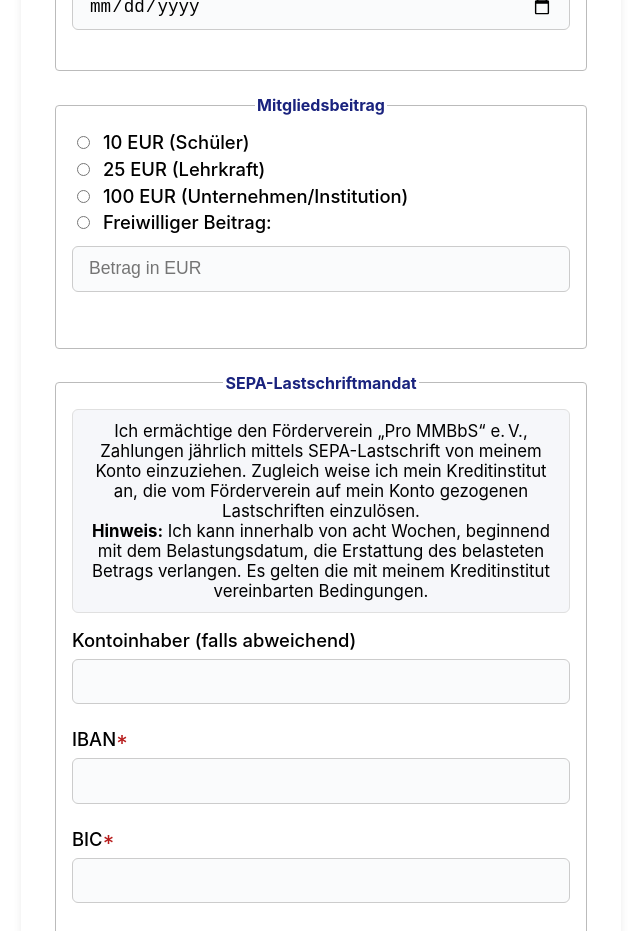
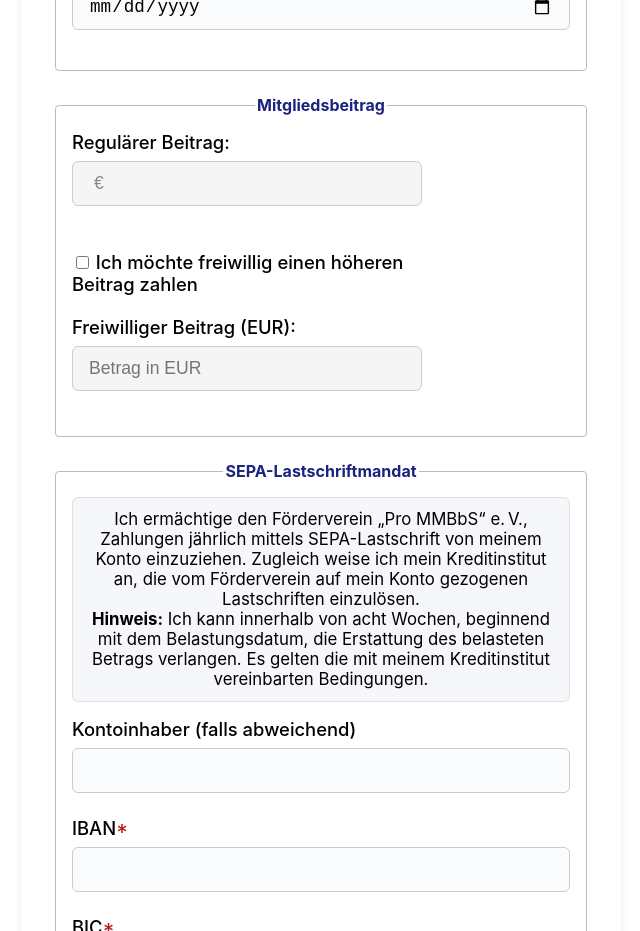
Before and after one commit to jtuttas/anmeldung, a React (Create React App) app: page / in a window 1280 px wide. Shown: the part 1040-1971 px from the top of the page, without its empty margins (319-959 px from the left). Built offline with nearby package versions, Linux system fonts and the light colour scheme.

Commit message:
Füge Unterstützung für freiwillige Beiträge im Anmeldeformular hinzu und verbessere die Validierung

```diff
--- a/src/Anmeldeformular.js
+++ b/src/Anmeldeformular.js
@@ -60,10 +60,18 @@ function Anmeldeformular() {
   const [missingFields, setMissingFields] = useState([]);
   const [ibanError, setIbanError] = useState('');
   const [bicError, setBicError] = useState('');
+  const [freiwilligAktiv, setFreiwilligAktiv] = useState(false);
   // ...existing code...
 
   const handleChange = (e) => {
     const { name, value, type, checked } = e.target;
+    if (name === 'freiwilligAktiv') {
+      setFreiwilligAktiv(checked);
+      if (!checked) {
+        setForm((prev) => ({ ...prev, beitragFrei: '' }));
+      }
+      return;
+    }
     setForm((prev) => {
       let newState = {
         ...prev,
@@ -73,11 +81,34 @@ function Anmeldeformular() {
       if (name === 'mitgliedstyp') {
         if (value === 'Schüler/in') newState.beitrag = '10';
         else if (value === 'Lehrkraft') newState.beitrag = '25';
-  else if (value === 'Unternehmen') newState.beitrag = '100';
+        else if (value === 'Unternehmen') newState.beitrag = '100';
         else newState.beitrag = '';
+        // Wenn Typ geändert, freiwilligen Beitrag zurücksetzen
+        newState.beitragFrei = '';
+        setFreiwilligAktiv(false);
+      }
+      // Validierung: Freiwilliger Beitrag muss größer als Standardbeitrag sein
+      if (name === 'beitragFrei' && freiwilligAktiv) {
+        if (parseFloat(value) <= parseFloat(prev.beitrag)) {
+          setError('Der freiwillige Beitrag muss größer als der reguläre Beitrag sein.');
+        } else {
+          setError(null);
+        }
       }
       return newState;
     });
+  };
+
+  // Validierung auch bei TAB (onBlur) auf beitragFrei
+  const handleBeitragFreiBlur = (e) => {
+    const value = e.target.value;
+    if (freiwilligAktiv) {
+      if (parseFloat(value) <= parseFloat(form.beitrag)) {
+        setError('Der freiwillige Beitrag muss größer als der reguläre Beitrag sein.');
+      } else {
+        setError(null);
+      }
+    }
   };
 
 
@@ -263,12 +294,20 @@ function Anmeldeformular() {
         {/* Mitgliedsbeitrag */}
         <fieldset>
           <legend>Mitgliedsbeitrag</legend>
-          <div className="radio-group">
-            <label><input type="radio" name="beitrag" value="10" checked={form.beitrag === '10'} onChange={handleChange} /> 10 EUR (Schüler)</label>
-            <label><input type="radio" name="beitrag" value="25" checked={form.beitrag === '25'} onChange={handleChange} /> 25 EUR (Lehrkraft)</label>
-            <label><input type="radio" name="beitrag" value="100" checked={form.beitrag === '100'} onChange={handleChange} /> 100 EUR (Unternehmen/Institution)</label>
-            <label><input type="radio" name="beitrag" value="frei" checked={form.beitrag === 'frei'} onChange={handleChange} /> Freiwilliger Beitrag:</label>
-            <input type="number" name="beitragFrei" min="1" step="1" placeholder="Betrag in EUR" value={form.beitragFrei} onChange={handleChange} />
+          <div style={{display:'flex',flexDirection:'column',alignItems:'flex-start',gap:'0.5rem',maxWidth:'350px'}}>
+            <label style={{width:'100%'}}>Regulärer Beitrag:<br />
+              <input type="text" name="beitrag" value={form.beitrag + ' €'} disabled style={{background:'#f5f5f5',color:'#888',width:'100%'}} />
+            </label>
+            <label style={{width:'100%',marginTop:'0.5rem'}}>
+              <input type="checkbox" name="freiwilligAktiv" checked={freiwilligAktiv} onChange={handleChange} style={{marginRight:'0.5em'}} />
+              Ich möchte freiwillig einen höheren Beitrag zahlen
+            </label>
+            <label style={{width:'100%',marginTop:'0.5rem'}}>Freiwilliger Beitrag (EUR):<br />
+              <input type="number" name="beitragFrei" min={parseFloat(form.beitrag)+1||1} step="1" placeholder="Betrag in EUR" value={form.beitragFrei} onChange={handleChange} onBlur={handleBeitragFreiBlur} disabled={!freiwilligAktiv} style={{background:freiwilligAktiv?'#fff':'#f5f5f5',color:freiwilligAktiv?'#000':'#888',width:'100%'}} />
+              {error && freiwilligAktiv && form.beitragFrei !== '' && (
+                <div className="error" style={{color:'red',marginTop:'0.3em'}}>{error}</div>
+              )}
+            </label>
           </div>
         </fieldset>
         {/* SEPA-Lastschriftmandat */}
```
Also changed, not shown: sendMail.js (+37 -8 lines).
